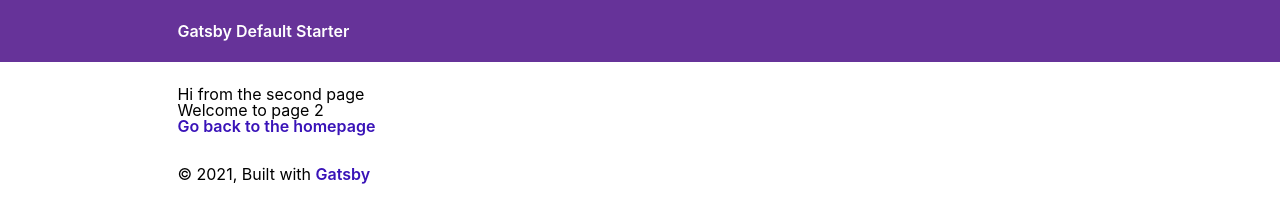
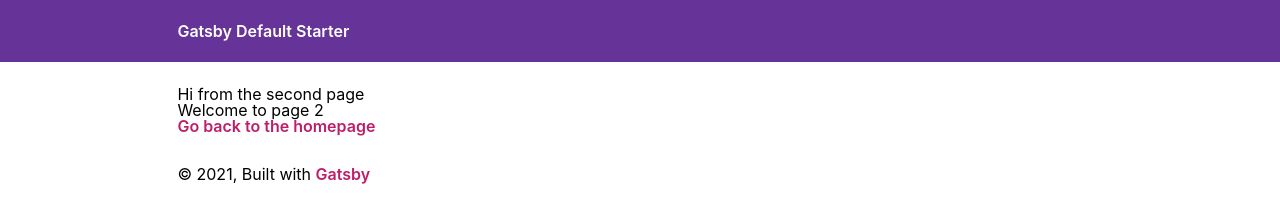
Before and after one commit to tian3rd/tl-gatsby, a Gatsby site: page /page-2 in a window 1280 px wide. Built offline with nearby package versions, Linux system fonts and the light colour scheme; Gatsby itself is replaced by a stand-in of ours.

Commit message:
change link style to #be1e69

```diff
--- a/src/components/layout/layout.css
+++ b/src/components/layout/layout.css
@@ -138,7 +138,7 @@ table {
   border-spacing: 0;
 }
 a {
-  color: #3913b8;
+  color: #be1e69;
   font-weight: 600;
   text-decoration: none;
 }
```
